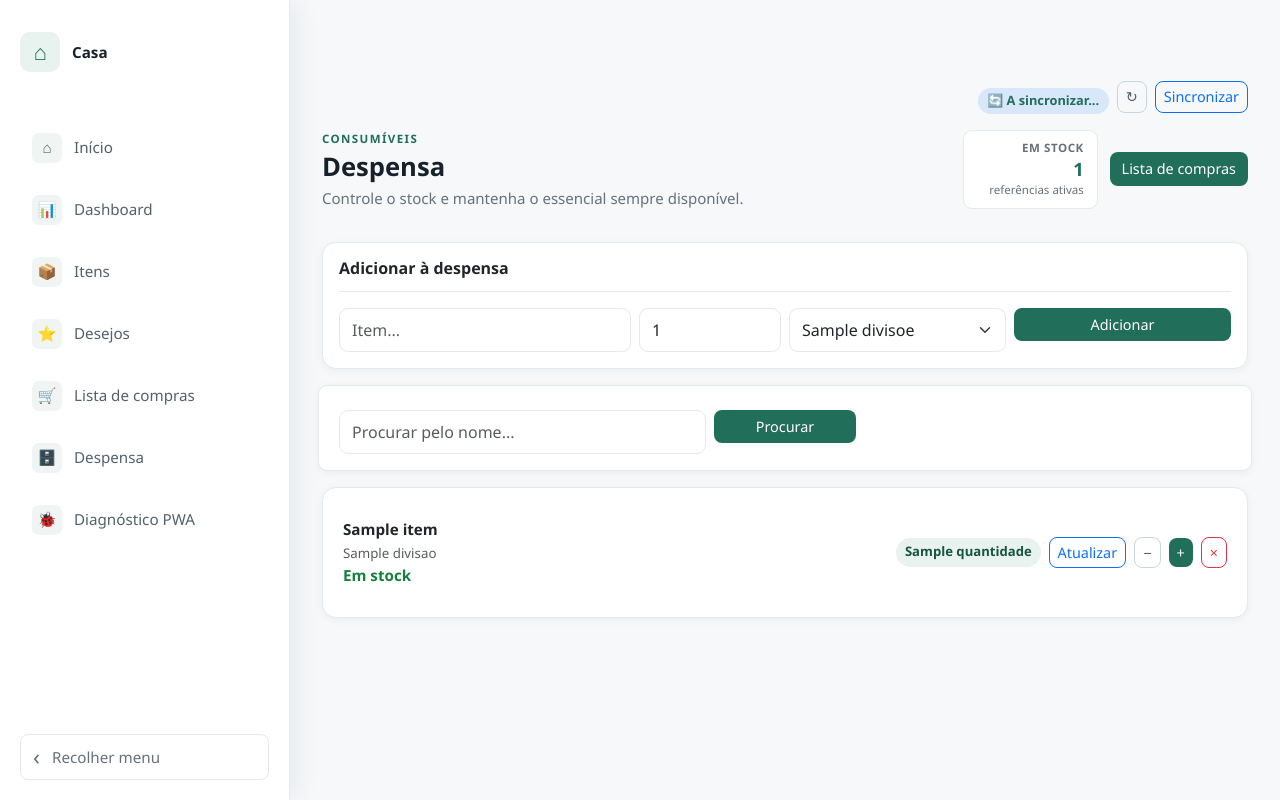
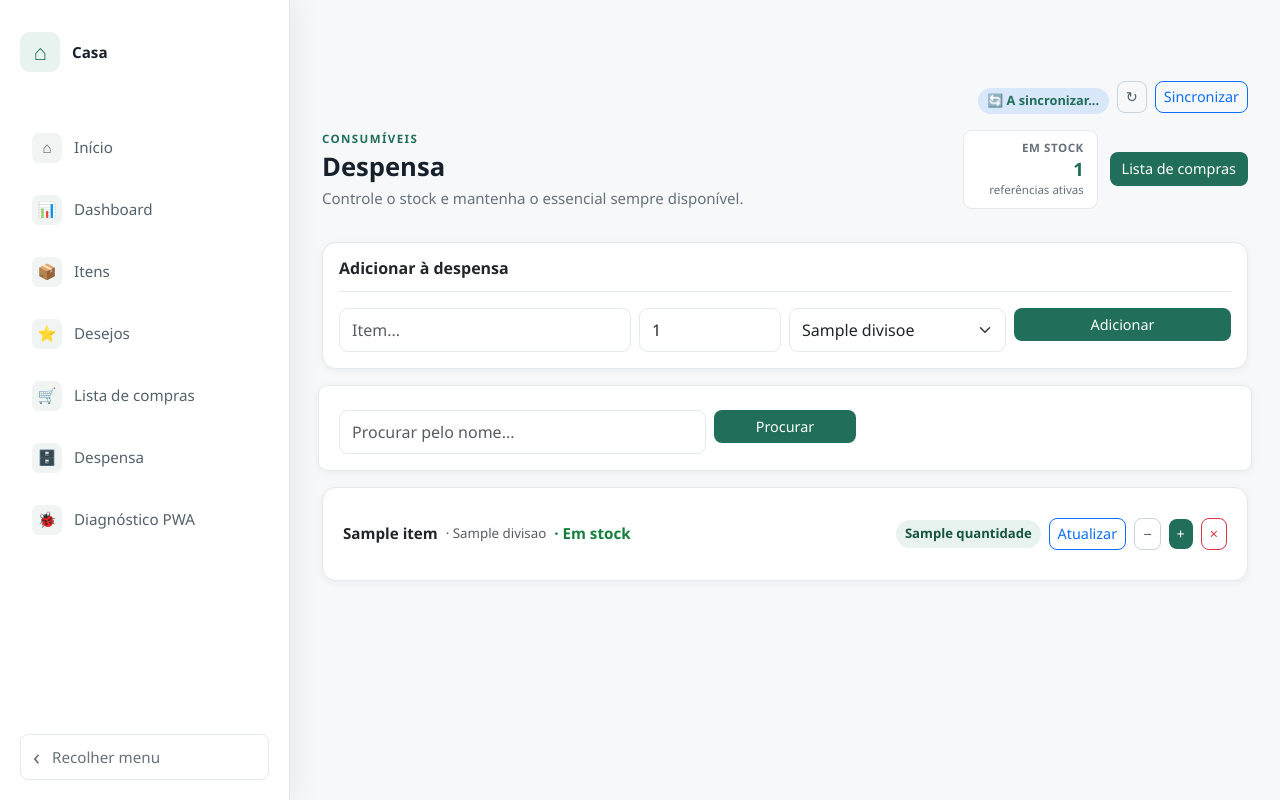
Before and after one commit to DanielaSofia/Home_inventory, a Django app: template casa/inventory/templates/inventory/despensa.html in a window 1280 px wide. Run offline with Django 4.2, Linux system fonts and the light colour scheme; the template is opened without the code that fills it: most values are stand-ins (such as "Sample title", 1, 10 or a date in 2020); data that the repository does not hold is empty; parts of the project's set-up code (start-up, migrations or seed data) failed here and were passed over; some libraries are stand-ins or nearby versions.

Commit message:
refactor UI

```diff
--- a/casa/inventory/templates/inventory/despensa.html
+++ b/casa/inventory/templates/inventory/despensa.html
@@ -56,13 +56,13 @@
     <ul class="list-group list-group-flush">
       {% for item in itens %}
         <li class="list-group-item item-row shopping-list-row d-flex justify-content-between align-items-center" data-nome="{{ item.nome|lower }}" data-sync-row="{{ item.uuid }}">
-          <div>
-            <strong>{{ item.nome }}</strong><br />
-            <small class="text-muted">{{ item.divisao.nome }}</small><br />
+          <div class="d-flex align-items-center gap-2 flex-wrap">
+            <strong>{{ item.nome }}</strong>
+            <small class="text-muted">· {{ item.divisao.nome }}</small>
             {% if item.quantidade == 0 %}
-              <span class="stock-low">Sem stock</span>
+              <span class="stock-low">· Sem stock</span>
             {% else %}
-              <span class="stock-ok">Em stock</span>
+              <span class="stock-ok">· Em stock</span>
             {% endif %}
           </div>
           <div class="d-flex align-items-center gap-2">
```
Also changed, not shown: casa/inventory/templates/inventory/lista_compras.html (+5 -5 lines), 1 other file.
